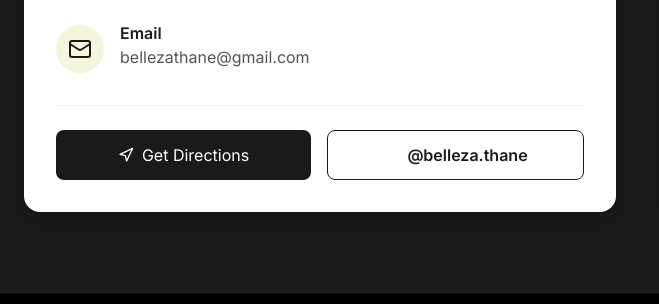
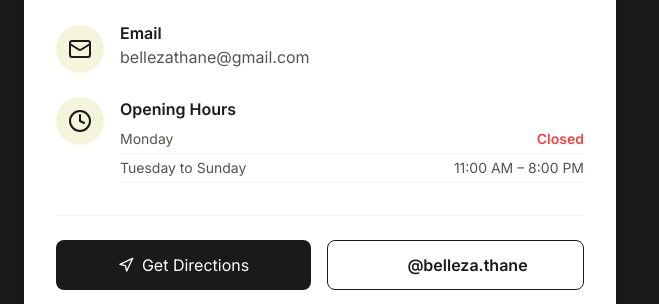
Before and after one commit to DrishtiPohuja/Belleza, a plain HTML site: page index.html in a window 1280 px wide. Shown: the part 3383-3687 px from the top of the page, 0-659 px from the left. Drawn offline with nearby package versions, Linux system fonts and the light colour scheme; some icons are missing; a web font is replaced by a local one.

Commit message:
Update index.html

```diff
--- a/index.html
+++ b/index.html
@@ -472,6 +472,18 @@
                                     <a href="mailto:bellezathane@gmail.com" class="text-stone-600 hover:text-brand-goldHover">bellezathane@gmail.com</a><br>
                                 </div>
                             </div>
+                            <div class="flex items-start">
+                                <div class="bg-brand-cream p-3 rounded-full mr-4">
+                                    <i data-lucide="clock" class="text-brand-dark w-6 h-6"></i>
+                                </div>
+                                <div class="w-full">
+                                    <p class="font-bold text-brand-dark mb-2">Opening Hours</p>
+                                    <ul class="text-sm text-stone-600 space-y-1 w-full">
+                                        <li class="flex justify-between border-b border-gray-100 pb-1"><span>Monday</span> <span class="text-red-500 font-bold">Closed</span></li>
+                                        <li class="flex justify-between border-b border-gray-100 pb-1"><span>Tuesday to Sunday</span> <span>11:00 AM – 8:00 PM</span></li>
+                                    </ul>
+                                </div>
+                            </div>
                         </div>
                     </div>
 
```
